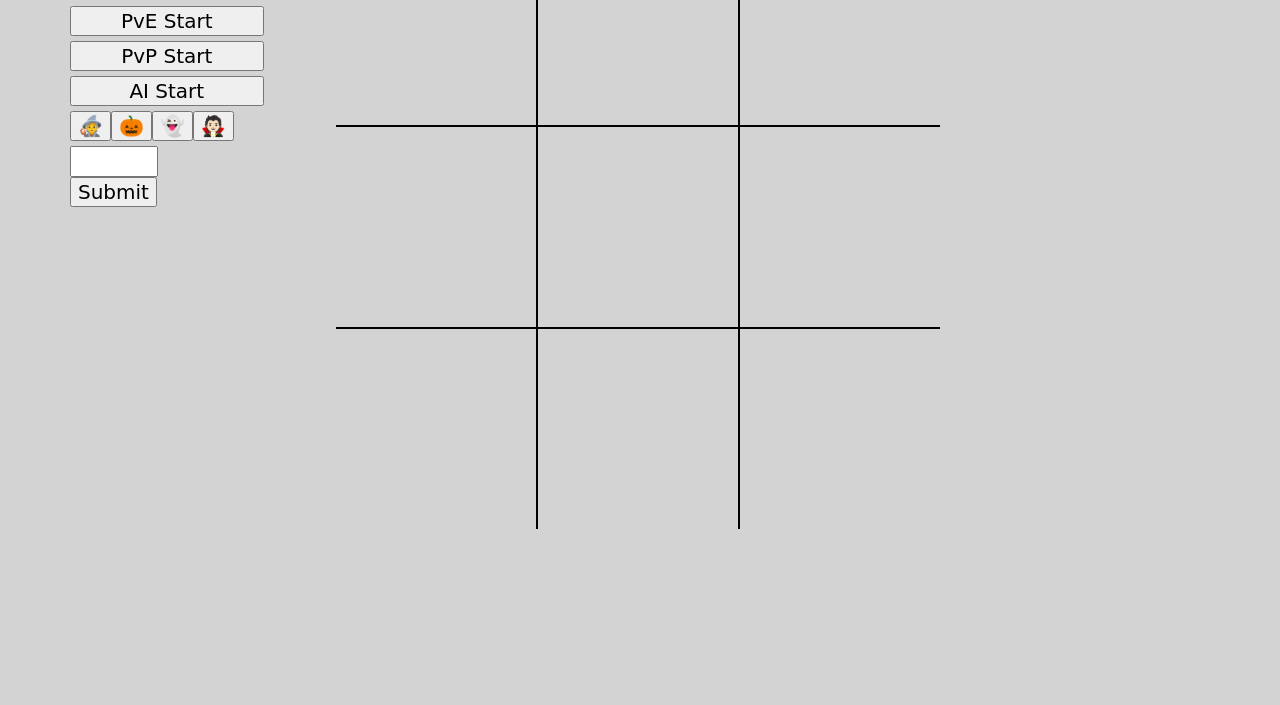
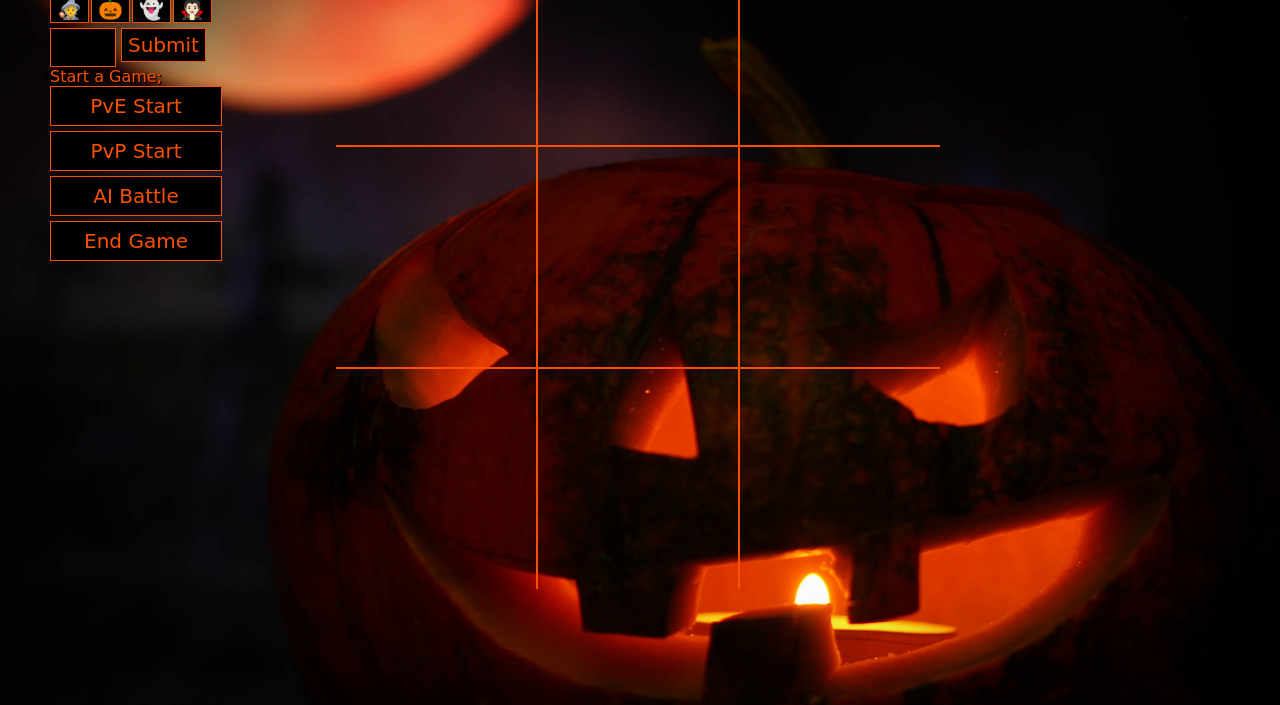
Before and after one commit to djmorosini/tictactoe, a plain HTML site: page index.html in a window 1280 px wide. Shown: the part 95-800 px from the top of the page. Drawn offline with Linux system fonts and the light colour scheme; a web font is replaced by a local one.

Commit message:
added halloween theme and fixed UX design

```diff
--- a/index.html
+++ b/index.html
@@ -7,7 +7,7 @@
   <meta http-equiv="X-UA-Compatible" content="ie=edge">
   <title>Tic Tac Toe</title>
   <link rel="icon" type="image/png" href="images/tictactoe.png">
-  <link href="https://fonts.googleapis.com/css?family=Lakki+Reddy" rel="stylesheet">
+  <link href="https://fonts.googleapis.com/css?family=Butcherman|Creepster|Eater|Nosifer|Lakki+Reddy" rel="stylesheet">
   <link type="text/css" rel="stylesheet" href="style.css">
   <script src="main.js"></script>
 </head>
@@ -15,16 +15,19 @@
 <body>
   <div id='buttons'>
     <h1>Tic Tac Toe</h1>
-    <button onClick="setupGame('one')">PvE Start</button>
-    <button onClick="setupGame('two')">PvP Start</button>
-    <button onClick="setupGame('zero')">AI Start</button>
+    <div>Choose a Symbol;</div>
     <div id='choose'>
-      <button onclick='setPlayer("witch")'>🧙</button>
-      <button onclick='setPlayer("pumpkin")'>🎃</button>
-      <button onclick='setPlayer("ghost")'>👻</button>
-      <button onclick='setPlayer("vampire")'>🧛🏻‍</button>
-      <input id='symbolInput' style='width:80px; height: 25px; margin-right: 5px;'/><button onclick='setPlayer("input")'>Submit</button>
+      <button class='symbolButton' onclick='setPlayer("witch")'>🧙</button>
+      <button class='symbolButton' onclick='setPlayer("pumpkin")'>🎃</button>
+      <button class='symbolButton' onclick='setPlayer("ghost")'>👻</button>
+      <button class='symbolButton' onclick='setPlayer("vampire")'>🧛🏻‍</button>
+      <input id='symbolInput' /><button id='submitButton' onclick='setPlayer("input")'>Submit</button>
     </div>
+    <div>Start a Game;</div>
+    <button class='startButton' onClick="setupGame('one')">PvE Start</button>
+    <button class='startButton' onClick="setupGame('two')">PvP Start</button>
+    <button class='startButton' onClick="setupGame('zero')">AI Battle</button>
+    <button class='startButton' onclick='endGame()'>End Game</button>
     <div id='playerSymbol'></div>
   </div>
   <div id='wrapper'>
--- a/main.js
+++ b/main.js
@@ -23,6 +23,12 @@ var delay = (function () {
   };
 })();
 
+function endGame() {
+  continueGame = false;
+  let output = document.getElementById('output')
+  output.innerHTML = '<p>Game Ended!</p>'
+}
+
 function setupGame(players) {
   let title = document.getElementById('title')
   turn = 'x'
@@ -35,7 +41,7 @@ function setupGame(players) {
 
   if (players === 'one') {
     numberOfPlayers = players
-    title.innerHTML = '<h1>Single player</h1>'
+    title.innerHTML = '<h1>PvE</h1>'
   } else if (players === 'zero') {
     numberOfPlayers = players
     title.innerHTML = '<h1>AI Battle!</h1>'
@@ -48,7 +54,7 @@ function setupGame(players) {
     console.log(turn + ' goes first.')
   } else {
     numberOfPlayers = players
-    title.innerHTML = '<h1>Two player</h1>'
+    title.innerHTML = '<h1>PvP</h1>'
   }
   playGame()
 }
@@ -109,9 +115,9 @@ function setPlayer(symbol) {
       }
     }
     if (whichPlayer === 'first') {
-      playerSymbol.innerHTML = whichPlayer + ' symbol is ' + firstPlayerSymbol
+      playerSymbol.innerHTML = '<p>' + whichPlayer + ' symbol is ' + firstPlayerSymbol + '</p>'
     } else {
-      playerSymbol.innerHTML = whichPlayer + ' symbol is ' + secondPlayerSymbol
+      playerSymbol.innerHTML = '<p>' + whichPlayer + ' symbol is ' + secondPlayerSymbol + '</p>'
     }
     if (whichPlayer != nextPlayer) {
       whichPlayer = nextPlayer
@@ -119,8 +125,10 @@ function setPlayer(symbol) {
       whichPlayer = 'first'
     }
   } else {
-    playerSymbol.innerHTML = 'Game in progress.'
+    playerSymbol.innerHTML = '<p>Game in progress.</p>'
   }
+  let clearInput = document.getElementById('symbolInput')
+  clearInput.value = ''
 }
 
 function playGame() {
@@ -152,7 +160,7 @@ function handleClick(cellID) {
 function placeSymbol(square) {
   let output = document.getElementById('output')
   if (square.innerHTML != '') {
-    output.innerHTML = '<p>Impossible! That cell is already full.</p>'
+    output.innerHTML = '<p>Space full!</p>'
   } else {
     if (turn === 'x') {
       square.textContent = firstPlayerSymbol
--- a/style.css
+++ b/style.css
@@ -1,19 +1,36 @@
 body {
-  background-color: rgb(255, 255, 255);
   width: 1000px;
   margin: 10px auto;
   text-align: center;
   padding: 10px;
   user-select: none;
-  font-family: 'Lakki Reddy', cursive;
+  /* font-family: 'Lakki Reddy', cursive;
+  font-family: 'Butcherman', cursive;
+  font-family: 'Nosifer', cursive; */
+  font-family: 'Eater', cursive;
+  /* font-family: 'Creepster', cursive; */
   background-color: lightgray;
+  background-image: url('./images/darkHalloween.jpg');
+  background-size: cover;
+  background-position: center;
+  color: rgb(249, 80, 1);
+  text-shadow: 1px 1px 0px black,
+  1px 1px 10px rgba(0, 0, 0, 0.15),
+  1px 1px 2px rgba(0, 0, 0, 0.1),
+  1px 1px 20px rgba(0, 0, 0, 0.1);
 }
 
 button {
-  font-family: 'Lakki Reddy', cursive;
+  font-family: 'Eater', cursive;
   font-size: 20px;
-  height: 30px;
   margin-bottom: 5px;
+  background-color: black;
+  color: rgb(249, 80, 1);
+  border: 1px solid rgb(249, 80, 1);
+  text-shadow: 1px 1px 0px black,
+  1px 1px 10px rgba(0, 0, 0, 0.15),
+  1px 1px 2px rgba(0, 0, 0, 0.1),
+  1px 1px 20px rgba(0, 0, 0, 0.1);
 }
 
 h2 {
@@ -30,7 +47,7 @@ span{
 div[id^="row-"] div {
   width: 200px;
   height: 200px;
-  border: 1px solid black;
+  border: 1px solid rgb(249, 80, 1);
   float: left;
 
 }
@@ -65,17 +82,20 @@ div.board {
 }
 #wrapper {
   position: absolute;
-  top: 300px;
+  top: 450px;
   left: 50px;
+  text-align: center;
 }
 #buttons {
   position: absolute;
-  left: 70px;
+  left: 50px;
+  top: -10px;
+  text-align: start;
   display: flex;
   flex-direction: column;
 }
 .board {
-  font-size: 150px;
+  font-size: 130px;
 }
 #output {
   font-size: 20px;
@@ -85,3 +105,28 @@ div.board {
   flex-flow: row wrap;
   width: 175px;
 }
+.box {
+  padding-bottom: 20px;
+  padding-top: 0;
+}
+.symbolButton {
+  margin-right: 2px;
+}
+.startButton {
+  height: 40px;
+  width: 172px;
+}
+#symbolInput {
+  width: 60px;
+  height: 35px;
+  margin-right: 5px;
+  font-size: 20px;
+  font-family: 'Eater', cursive;
+  background-color: black;
+  color: rgb(249, 80, 1);
+  border: 1px solid rgb(249, 80, 1);
+  text-shadow: 1px 1px 0px black,
+  1px 1px 10px rgba(0, 0, 0, 0.15),
+  1px 1px 2px rgba(0, 0, 0, 0.1),
+  1px 1px 20px rgba(0, 0, 0, 0.1);
+}
```
Also changed, not shown: images/darkHalloween.jpg (added), images/orangeHalloween.png (added).
